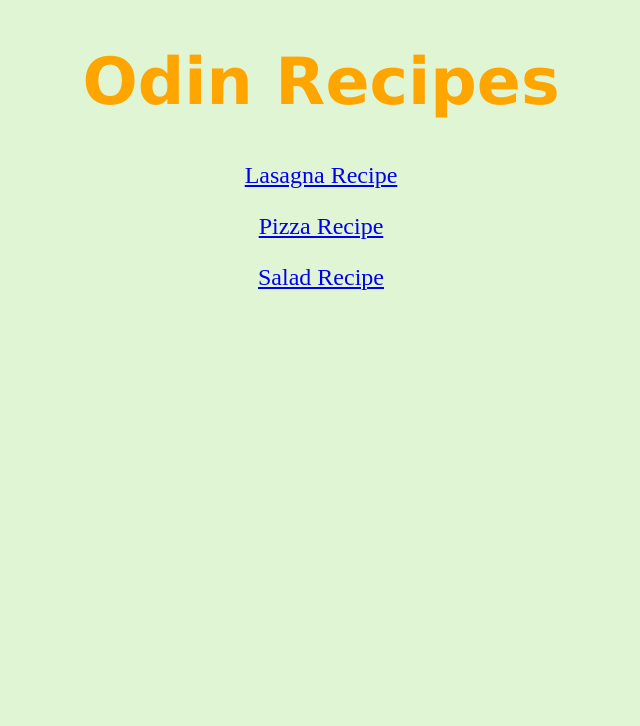
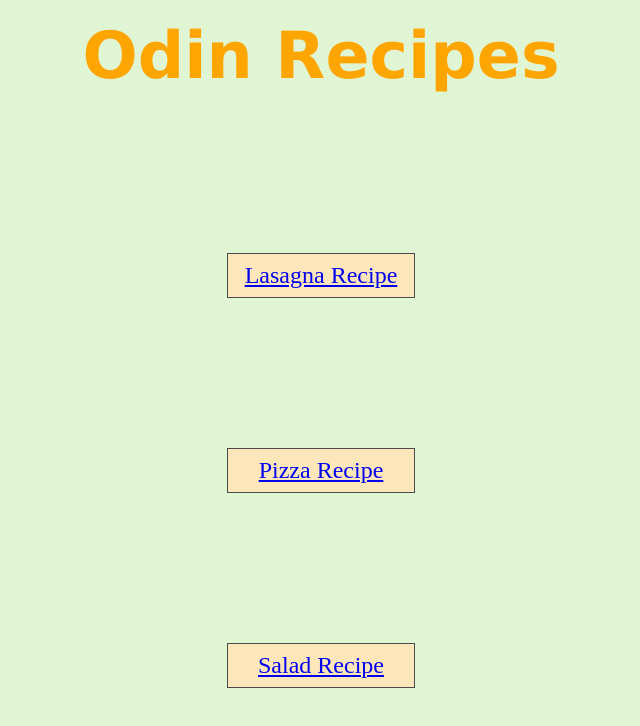
Before and after one commit to ALRAYZZ/odin-recipes, a plain HTML site: page index.html in a window 1280 px wide. Shown: the whole page, without its empty margins (319-959 px from the left). Drawn offline with Linux system fonts and the light colour scheme.

Commit message:
Position and Layout

```diff
--- a/style.css
+++ b/style.css
@@ -3,11 +3,18 @@
     text-align: center;
     font-size: 65px;
     font-family: Verdana, Geneva, Tahoma, sans-serif;
+    padding: 10px;
+    margin: 1px auto;
 }
 
 .link {
+    background-color: rgb(253, 230, 186);
     font-size: 24px;
     text-align: center;
+    border: 1px solid rgb(75, 75, 75);
+    padding: 8px;
+    margin: 150px auto;
+    width: 170px
 }
 
 .imagefood {
```
